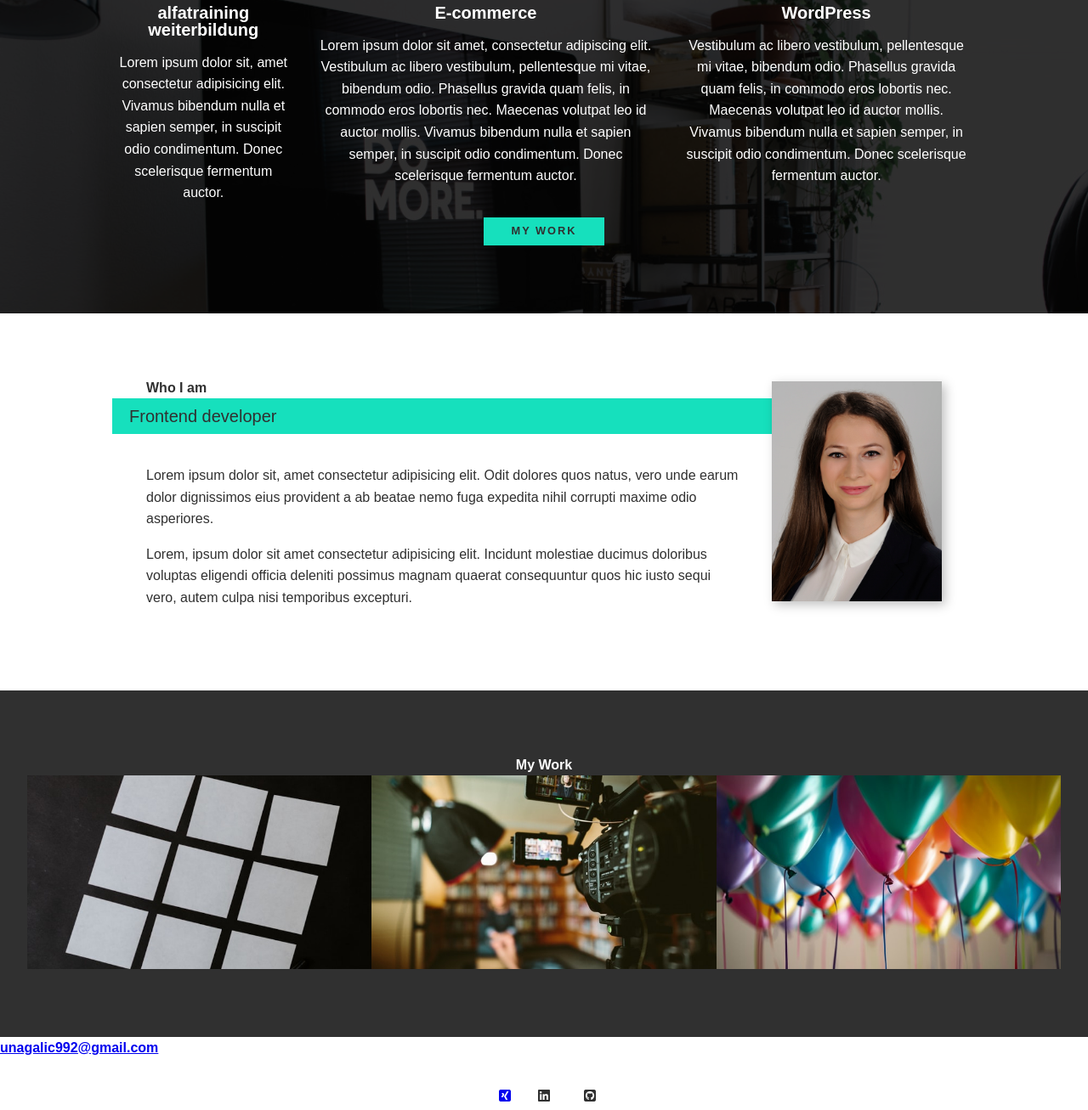
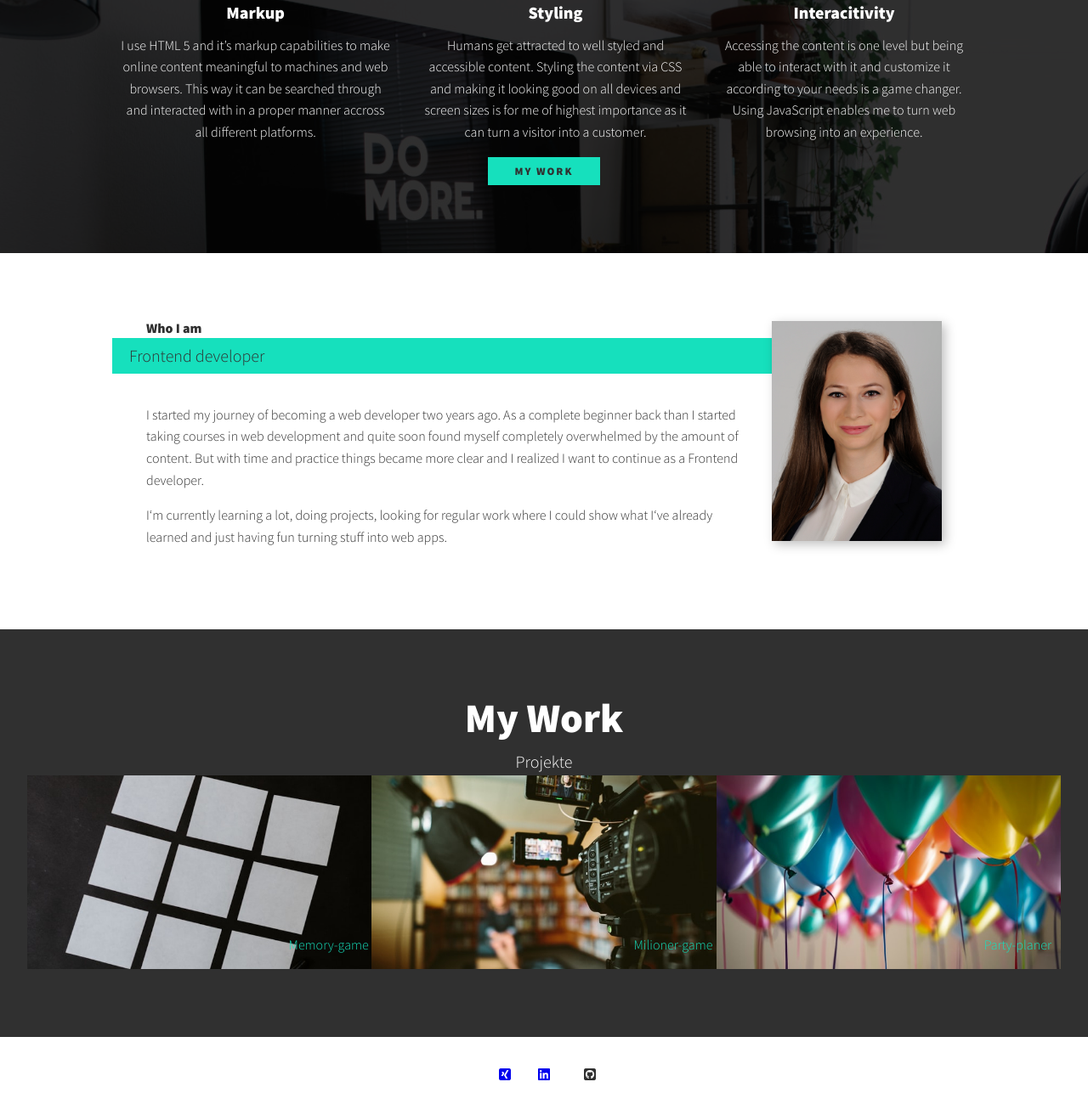
Before and after one commit to alibabicuna/portfolio, a plain HTML site: page index.html in a window 1280 px wide. Shown: the part 648-1955 px from the top of the page at 85% size. After the commit the page ends 1931 px from the top, so only its background shows below. Drawn offline with Linux system fonts and the light colour scheme.

Commit message:
Added grid for text on img

```diff
--- a/index.html
+++ b/index.html
@@ -4,7 +4,8 @@
   <meta charset="UTF-8">
   <meta http-equiv="X-UA-Compatible" content="IE=edge">
   <meta name="viewport" content="width=device-width, initial-scale=1.0">
-  <!-- DODATI FONT LINK-->
+  <!-- FONT LINK-->
+  <link href="https://fonts.googleapis.com/css?family=Source+Code+Pro:400,900|Source+Sans+Pro:300,900&display=swap" rel="stylesheet">
   <link rel="stylesheet" href="style.css">
   <script src="https://kit.fontawesome.com/d147822dfc.js" crossorigin="anonymous"></script>
   <title>Portfolio Website</title>
@@ -41,26 +42,24 @@
     <h2 class="section__title section__title--services">What I do</h2>
     <div class="services">
       <div class="service">
-        <h3>alfatraining weiterbildung</h3>
-      <p>Lorem ipsum dolor sit, amet consectetur adipisicing elit.
-        Vivamus bibendum nulla et sapien semper,
-         in suscipit odio condimentum. Donec scelerisque fermentum auctor.
+        <h3>Markup</h3>
+      <p>
+        I use HTML 5 and it’s markup capabilities to make online content meaningful to machines and web browsers.
+        This way it can be searched through and interacted with in a proper manner accross all different platforms.
       </p>
       </div> <!-- /service-->
       <div class="service">
-        <h3>E-commerce</h3>
-      <p>Lorem ipsum dolor sit amet, consectetur adipiscing elit.
-         Vestibulum ac libero vestibulum, pellentesque mi vitae, bibendum odio.
-        Phasellus gravida quam felis, in commodo eros lobortis nec. Maecenas volutpat leo id auctor mollis.
-         Vivamus bibendum nulla et sapien semper,
-         in suscipit odio condimentum. Donec scelerisque fermentum auctor. </p>
+        <h3>Styling</h3>
+      <p>Humans get attracted to well styled and accessible content.
+        Styling the content via CSS and making it looking good on all devices
+        and screen sizes is for me of highest importance as it can turn a visitor into a customer.
+      </p>
       </div> <!-- /service-->
       <div class="service">
-        <h3>WordPress</h3>
-      <p>Vestibulum ac libero vestibulum, pellentesque mi vitae, bibendum odio.
-        Phasellus gravida quam felis, in commodo eros lobortis nec. Maecenas volutpat leo id auctor mollis.
-         Vivamus bibendum nulla et sapien semper,
-         in suscipit odio condimentum. Donec scelerisque fermentum auctor.</p>
+        <h3>Interacitivity</h3>
+      <p>Accessing the content is one level but being able to interact with it and customize
+        it according to your needs is a game changer.
+        Using JavaScript enables me to turn web browsing into an experience.</p>
       </div> <!-- /service-->
     </div><!-- /services -->
 
@@ -73,12 +72,12 @@
     <p class="section__subtitle section__subtitle--about">Frontend developer </p>
 
     <div class="about-me__body">
-      <p>Lorem ipsum dolor sit, amet consectetur adipisicing elit. Odit dolores
-         quos natus, vero unde earum dolor dignissimos eius provident
-        a ab beatae nemo fuga expedita nihil corrupti maxime odio asperiores.</p>
-      <p>Lorem, ipsum dolor sit amet consectetur adipisicing elit. Incidunt
-        molestiae ducimus doloribus voluptas eligendi officia deleniti possimus magnam quaerat consequuntur
-         quos hic iusto sequi vero, autem culpa nisi temporibus excepturi.</p>
+      <p>I started my journey of becoming a web developer two years ago.
+        As a complete beginner back than I started taking courses in web development and
+        quite soon found myself completely overwhelmed by the amount of content.
+        But with time and practice things became more clear and I realized I want to continue as a Frontend developer.</p>
+      <p>I‘m currently learning a lot, doing projects, looking for regular work where I could show what I‘ve already
+        learned and just having fun turning stuff into web apps.</p>
     </div>
 
     <img src="img/DSC9498.jpg" alt="profil picture" class="about-me__img">
@@ -86,21 +85,24 @@
 
   <!-- My Work -->
   <section class="my-work" id="work">
-    <h2 class="section__title">My Work</h2>
-    <p class="section__subtitle"></p>
+    <h1 class="section__title">My Work</h1>
+    <p class="section__subtitle">Projekte</p>
 
     <div class="portfolio">
       <!-- Portfolio item 01 -->
       <a href="https://alibabicuna.github.io/memory-game/" class="portfolio__item">
         <img src="img/memory-game-js01.jpg" alt="memory-game-js" class="portfolio__img">
+        <div class="bottom__right">Memory-game</div>
       </a>
        <!-- Portfolio item 02 -->
        <a href="https://alibabicuna.github.io/milioner-game/" class="portfolio__item">
         <img src="img/milioner-js.jpg" alt="milioner-js" class="portfolio__img">
+        <div class="bottom__right">Milioner-game</div>
       </a>
        <!-- Portfolio item 03-->
        <a href="https://github.com/alibabicuna/party-planer" class="portfolio__item">
         <img src="img/party-java01.jpg" alt="party-java" class="portfolio__img">
+        <div class="bottom__right">Party-planer</div>
       </a>
     </div>
   </section>
@@ -108,12 +110,13 @@
   <!-- Footer-->
   <footer>
 
-    <a href="mailto:unagalic992@gmail.com" class="footer__link">unagalic992@gmail.com</a>
+    <!--<a href="mailto:" class="footer__link"></a>-->
     <ul class="social-list">
       <li class="social-list__item"><a class="social-list__link" href="https://www.xing.com/profile/Una_Alibabic/cv">
         <i class="fa-brands fa-xing-square"></i></a></li>
-      <li class="social-list__item"><a class="social-list__link"><i class="fa-brands fa-linkedin"></i></a></li>
-      <li class="social-list__item"><a class="social-list__link"></a><i class="fa-brands fa-github-square"></i></li>
+      <li class="social-list__item"><a class="social-list__link" href="https://www.linkedin.com/in/una-alibabic-9390b2217/">
+        <i class="fa-brands fa-linkedin"></i></a></li>
+      <li class="social-list__item"><a class="social-list__link" href="https://github.com/alibabicuna?tab=repositories"></a><i class="fa-brands fa-github-square"></i></li>
 
     </ul>
   </footer>
--- a/style.css
+++ b/style.css
@@ -404,11 +404,29 @@ header{
 .portfolio__item{
   background: var(--clr-accent);
   overflow: hidden;
+  display: grid;
+  grid-template-columns: 3fr 1fr;
+  grid-template-rows: 3fr 1fr;
+  text-decoration: none;
+
 }
 
 .portfolio__img{
   transition: transform 750ms cubic-bezier(.5, 0, .5, 1),
   opacity 250ms linear;
+  grid-row: 1 / span 2;
+  grid-column: 1 / span 2;
+}
+
+.bottom__right{
+  border: none;
+  outline: none;
+  grid-row: 2 / span 1;
+  grid-column: 2;
+  color: var(--clr-accent);
+  text-decoration: none;
+  justify-self: center;
+  align-self: center;
 }
 
 .portfolio__item:focus{  /* okvir oko slika za hover*/
@@ -421,6 +439,8 @@ header{
   transform: scale(1.2);
   opacity: .75;
 }
+
+
 
 
 /* footer */
```
